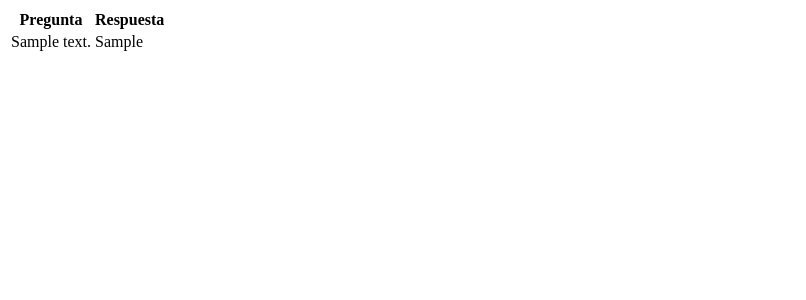
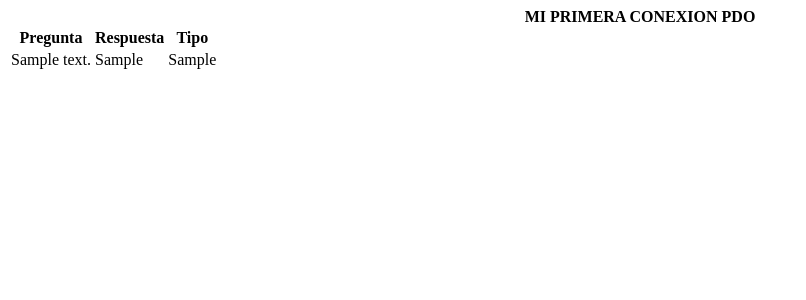
Before and after one commit to yorgen30/tutorialpdo, a PHP site: page / in a window 1280 px wide. Shown: the top 300 px of the page, without its empty margins (0-806 px from the left). Run offline with PHP 8.4, Linux system fonts and the light colour scheme; tables that the repository leaves empty or names only in its code hold one stand-in row (values such as "Sample post").

Commit message:
Ultimas modificaciones

```diff
--- a/Conexion.php
+++ b/Conexion.php
@@ -24,7 +24,6 @@ class Conexion
 
         try
         {
-
             $this->_conexion = new PDO("mysql:host=$this->_host;dbname=$this->_dbname;charset=$this->_charset",$this->_user,$this->_pass);
             $this->_conexion->setAttribute(PDO::ATTR_ERRMODE, PDO::ERRMODE_EXCEPTION);
             return $this->_conexion;
--- a/config.ini.php
+++ b/config.ini.php
@@ -1,6 +1,5 @@
 <?php return; ?> ;
 [basedatos]
-driver="mysql"
 host="localhost"
 port="3306"
 user="root"
--- a/index.php
+++ b/index.php
@@ -4,11 +4,13 @@ require 'Conexion.php';
 $con = new Conexion();
 $consulta ="SELECT * FROM preguntafrecuente where 1";
 $resultado = $con->consultaRetorna($consulta);//Me devuelve un array con los datos obtenidos de la consulta
-echo "<table><tr><th>Pregunta</th><th>Respuesta</th></tr>";
+echo "<center><b>MI PRIMERA CONEXION PDO</b></center>";
+echo "<table><tr><th>Pregunta</th><th>Respuesta</th><th>Tipo</th></tr>";
 foreach($resultado	as $result){ // Recorremos el array
 	echo"<tr>";
 	echo "<td>".$result['descripcion']."</td>";
 	echo "<td>".$result['respuesta']."</td>";
+	echo "<td>".$result['tipo']."</td>";
 	echo "</tr>";
 }
 echo "</table>";
```
